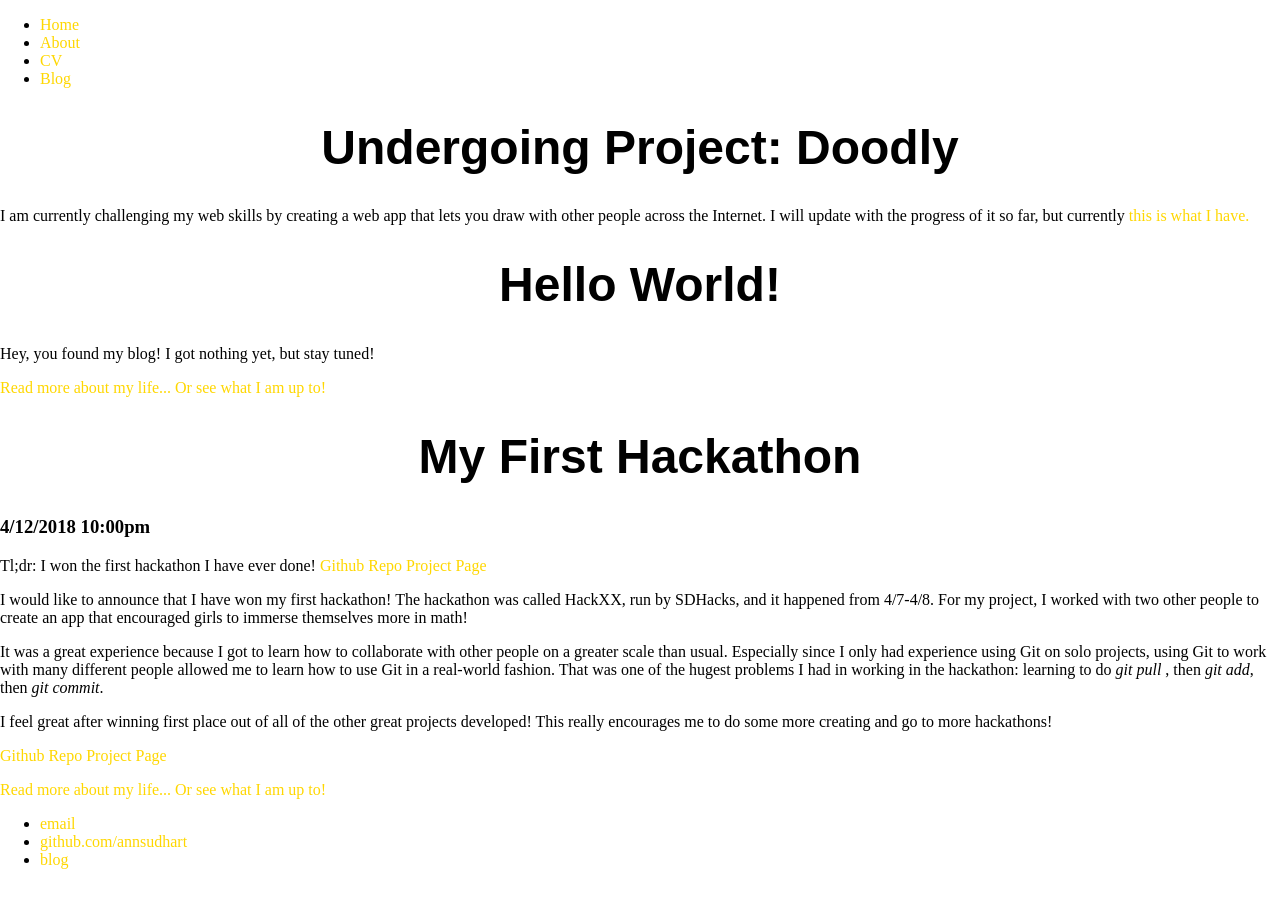
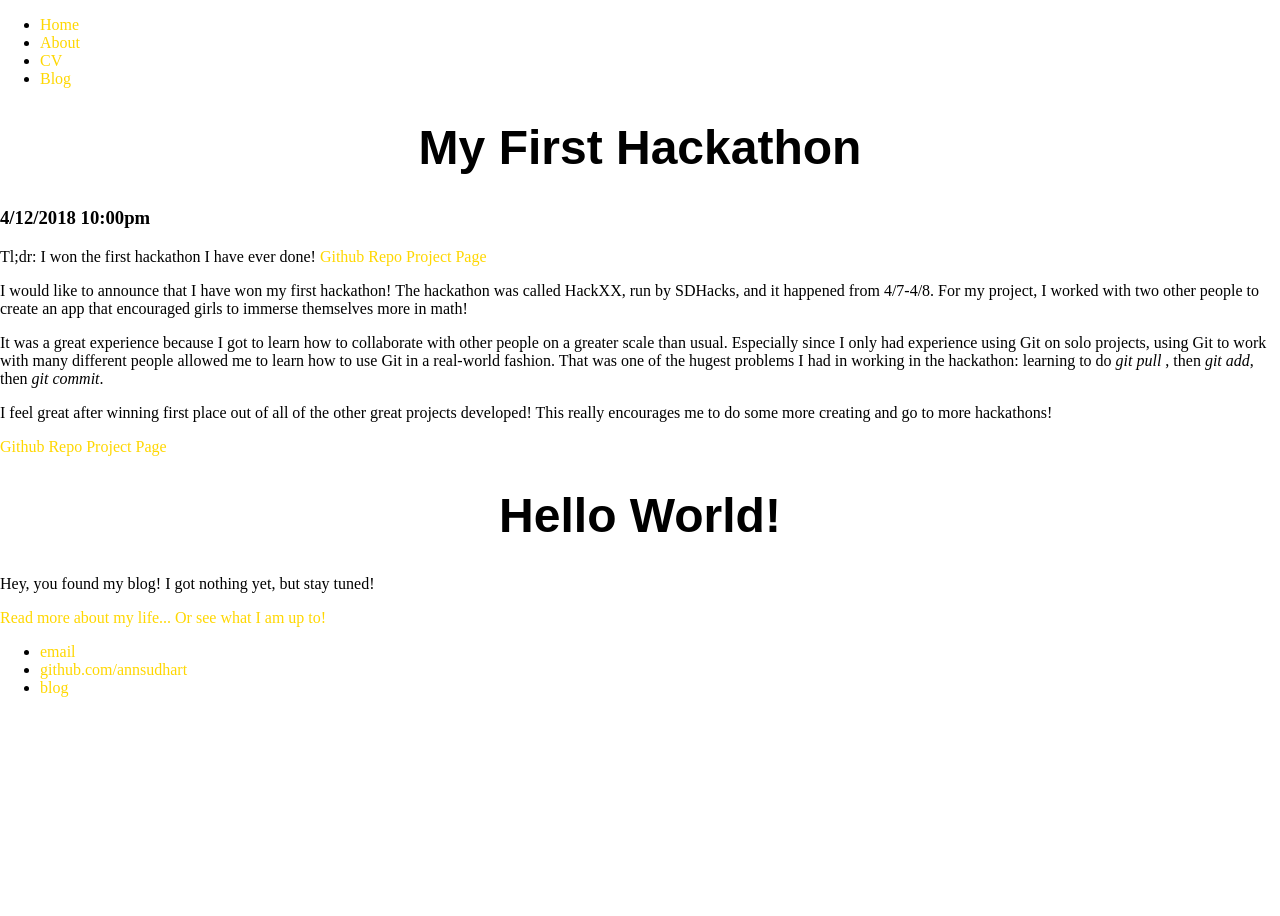
Before and after one commit to annsudhart/annsudhart.github.io, a Jekyll site: the page built from blog.html, in a window 1280 px wide. Built offline with Jekyll 4.4.1, drawn with Linux system fonts in a browser that asks for light colours.

Commit message:
Cleaned blog posts

```diff
--- a/blog.html
+++ b/blog.html
@@ -2,24 +2,6 @@
 layout: default
 title: Andrea Sudharta, Innovator
 ---
-<div class="blurb">
-	<h1>Undergoing Project: Doodly</h1>
-	<p>I am currently challenging my web skills by creating
-	   a web app that lets you draw with other people across
-	   the Internet. I will update with the progress of it so far,
-	   but currently <a href="https://htmlpreview.github.io/?https://github.com/annsudhart/Doodly/blob/master/doodly.html">
-	   this is what I have.</a>
-	</p>
-</div><!-- /.blurb -->
-<div class="blurb">
-	<h1>Hello World!</h1>
-	<p>Hey, you found my blog! I got nothing yet, but stay tuned!
-	</p>
-	<p>
-		<a href="/about">Read more about my life...</a>
-		<a href="/blog">Or see what I am up to!</a>
-	</p>
-</div><!-- /.blurb -->
 <div class="blurb">
 	<h1>My First Hackathon</h1>
 	<h3>4/12/2018 10:00pm</h3>
@@ -51,6 +33,10 @@ title: Andrea Sudharta, Innovator
 		<a href="https://github.com/annsudhart/hackxx2018"> Github Repo </a>
 		<a href="https://annsudhart.github.io/hackxx2018/"> Project Page </a>
 	</p>
+</div><!-- /.blurb -->
+<div class="blurb">
+	<h1>Hello World!</h1>
+	<p>Hey, you found my blog! I got nothing yet, but stay tuned!
 	</p>
 	<p>
 		<a href="/about">Read more about my life...</a>
```
